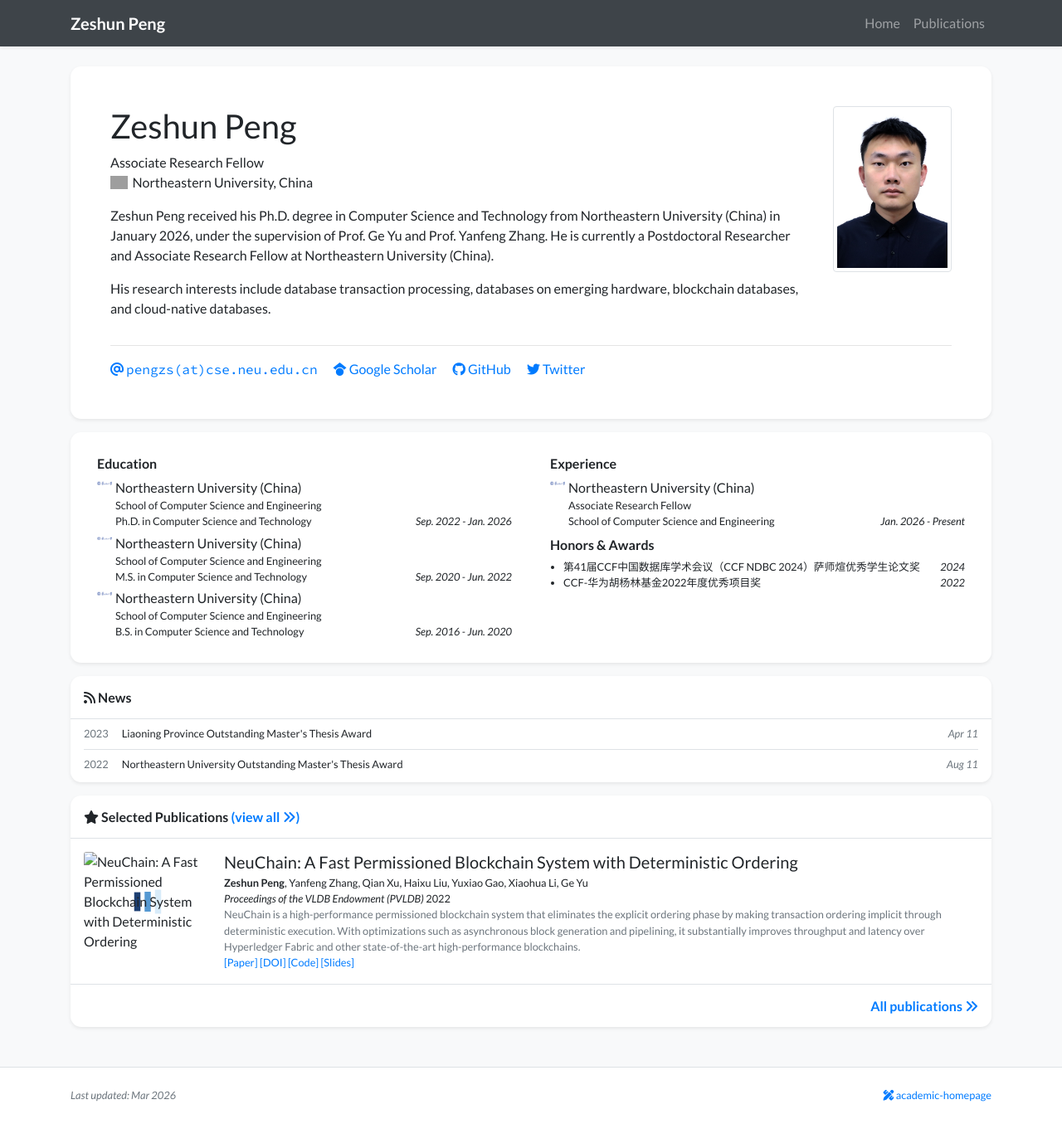
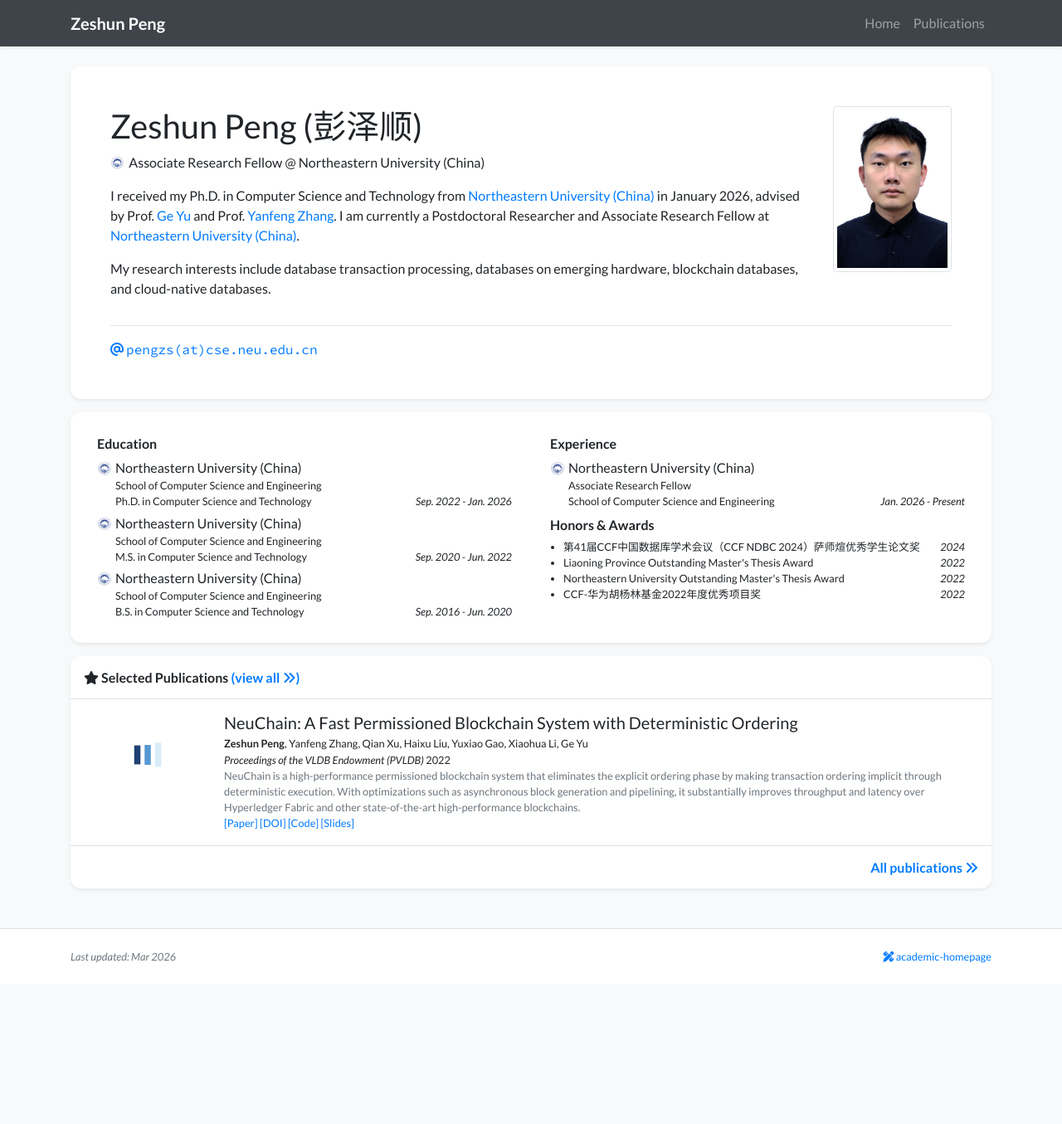
Before and after one commit to pengzeshun/pengzeshun.github.io, a Jekyll site: the page built from index.html, in a window 1280 px wide and 1355 px high. Shown: the whole window at 83% size. Built offline with Jekyll 4.4.1, drawn with Linux system fonts in a browser that asks for light colours; nearby versions of some CDN libraries; a style sheet for code colours, icons or effects is not loaded; grey boxes are pictures that could not be loaded.

Commit message:
initial commit

```diff
--- a/_data/authors.yml
+++ b/_data/authors.yml
@@ -1,2 +1,8 @@
 "Zeshun Peng":
   bold: true
+
+"Yanfeng Zhang":
+  url: https://neuzhangyf.github.io/
+
+"Weixing Zhou":
+  url: https://zhouwx0219.github.io/
--- a/_data/display.yml
+++ b/_data/display.yml
@@ -1,6 +1,6 @@
 homepage:
   show_experience: true
-  show_news: true
+  show_news: false
   show_selected_publications: true
   num_news: 10
 
--- a/_data/profile.yml
+++ b/_data/profile.yml
@@ -1,17 +1,16 @@
-primary_name: "Zeshun Peng"
+primary_name: "Zeshun Peng (彭泽顺)"
 secondary_name: ""
 navbar_name: "Zeshun Peng"
 
 positions:
-- name: Associate Research Fellow
-- name: Northeastern University, China
-  logo: /assets/images/badges/MIT_Social_circle.png  # Logo is optional
+- name: Associate Research Fellow @ Northeastern University (China)
+  logo: /assets/images/badges/neu.jpg  # Logo is optional
 
 email: "pengzs@cse.neu.edu.cn"
 # cv_link: link-to-your-cv-file
-gscholar: your_gscholar_id  # This is an example, replace it with your own Google Scholar ID
-github: your_github_id
-twitter: your_twitter_id  # Do not include the '@' symbol
+#gscholar: your_gscholar_id  # This is an example, replace it with your own Google Scholar ID
+#github: your_github_id
+#twitter: your_twitter_id  # Do not include the '@' symbol
 # wechat_qrcode: /assets/images/etc/wechat.jpg
 # wechat_prompt: >-
 #   Please tell me your <strong>name</strong> and <strong>affiliation</strong> (current or past) when adding my wechat. Thanks!
@@ -21,13 +20,13 @@ twitter: your_twitter_id  # Do not include the '@' symbol
 short_bio_text_justify: false
 short_bio: >-
   <p>
-    Zeshun Peng received his Ph.D. degree in Computer Science and Technology from
-    Northeastern University (China) in January 2026, under the supervision of Prof. Ge Yu
-    and Prof. Yanfeng Zhang. He is currently a Postdoctoral Researcher and Associate Research Fellow at
-    Northeastern University (China).
+    I received my Ph.D. in Computer Science and Technology from <a href="https://english.neu.edu.cn" target="_blank">Northeastern University (China)</a>
+    in January 2026, advised by Prof. <a href="http://faculty.neu.edu.cn/yuge/zh_CN/index.htm" target="_blank">Ge Yu</a> and Prof. <a href="https://neuzhangyf.github.io" target="_blank">Yanfeng Zhang</a>.
+    I am currently a Postdoctoral Researcher and Associate Research Fellow
+    at <a href="https://english.neu.edu.cn" target="_blank">Northeastern University (China)</a>.
   </p>
   <p>
-    His research interests include database transaction processing, databases on
+    My research interests include database transaction processing, databases on
     emerging hardware, blockchain databases, and cloud-native databases.
   </p>
 
@@ -37,21 +36,21 @@ portrait_url: /assets/images/photos/portrait.jpg
 
 education:
   - name: Northeastern University (China)
-    logo: /assets/images/badges/NEU.png
+    logo: /assets/images/badges/neu.jpg
     position: >-
       School of Computer Science and Engineering <br/>
       Ph.D. in Computer Science and Technology
     date: Sep. 2022 - Jan. 2026
 
   - name: Northeastern University (China)
-    logo: /assets/images/badges/NEU.png
+    logo: /assets/images/badges/neu.jpg
     position: >-
       School of Computer Science and Engineering <br/>
       M.S. in Computer Science and Technology
     date: Sep. 2020 - Jun. 2022
 
   - name: Northeastern University (China)
-    logo: /assets/images/badges/NEU.png
+    logo: /assets/images/badges/neu.jpg
     position: >-
       School of Computer Science and Engineering <br/>
       B.S. in Computer Science and Technology
@@ -60,7 +59,7 @@ education:
 
 experience:
   - name: Northeastern University (China)
-    logo: /assets/images/badges/NEU.png
+    logo: /assets/images/badges/neu.jpg
     position: >-
       Associate Research Fellow <br/>
       School of Computer Science and Engineering
@@ -70,5 +69,9 @@ experience:
 awards:
   - name: 第41届CCF中国数据库学术会议（CCF NDBC 2024）萨师煊优秀学生论文奖
     date: 2024
+  - name: Liaoning Province Outstanding Master's Thesis Award
+    date: 2022
+  - name: Northeastern University Outstanding Master's Thesis Award
+    date: 2022
   - name: CCF-华为胡杨林基金2022年度优秀项目奖
     date: 2022
```
Also changed, not shown: _news/2022-1.md (deleted, +0 -4 lines), _news/2022-2.md (deleted, +0 -4 lines), _publications/2022/neuchain.md (+2 -2 lines), assets/images/badges/NEU.png (deleted), assets/images/badges/neu.jpg (added), assets/images/covers/massbft-icde25.png (added), assets/images/covers/neuchain-vldb22.png (added), assets/images/empty_300x200.png (added), 2 other files.
